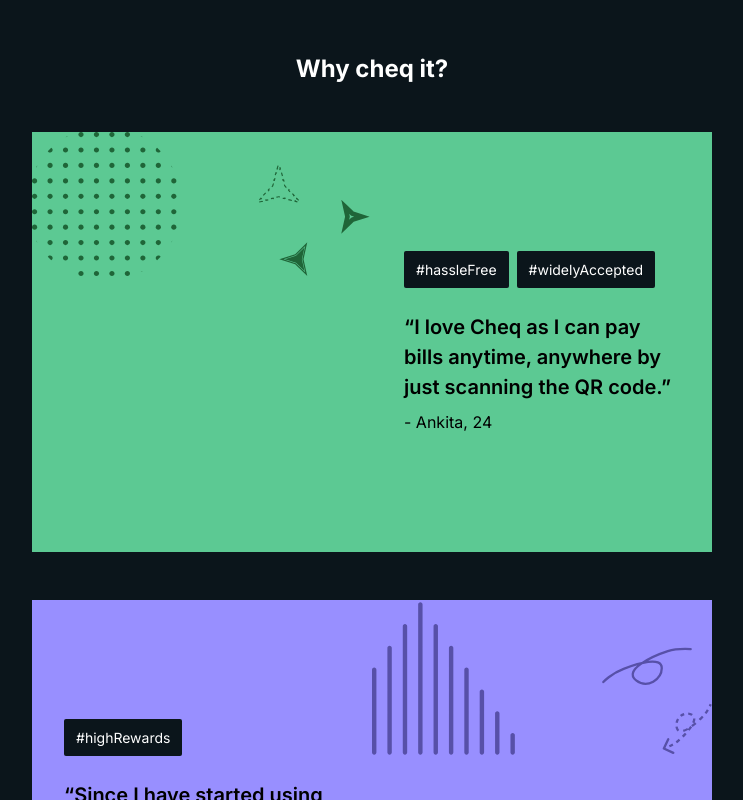
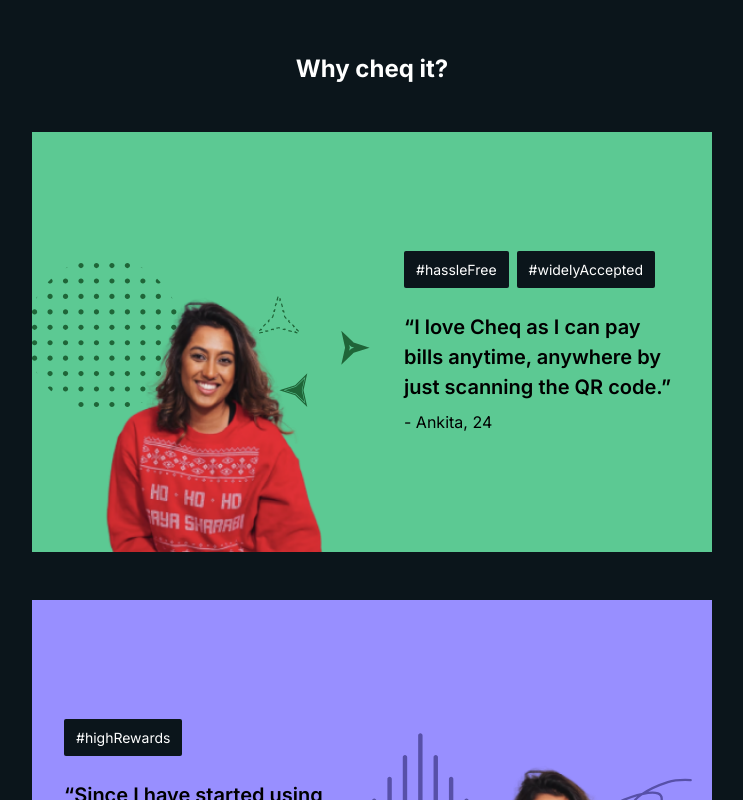
Before and after one commit to ashokrajann/cheq-website, a Next.js app: page / in a window 1280 px wide. Shown: the part 2360-3160 px from the top of the page, without its empty margins (268-1011 px from the left). Built offline with nearby package versions, Linux system fonts and the light colour scheme.

Commit message:
style: Add user image to Highlights

```diff
--- a/components/Highlights/Highlights.js
+++ b/components/Highlights/Highlights.js
@@ -33,15 +33,15 @@
               alt={card.alt}
               layout="fill"
               objectFit="contain"
-              objectPosition="top"
+              objectPosition="center"
             />
-            {/* <Image
+            <Image
               src={card.imageSrc}
               alt={card.alt}
-              width={340}
-              height={420}
-              layout="responsive"
-            /> */}
+              layout="fill"
+              objectFit="contain"
+              objectPosition="bottom"
+            />
           </div>
 
         </div>
--- a/data.js
+++ b/data.js
@@ -23,7 +23,7 @@
   {
     highlightNumber: 1,
     highlightDetails: "I love Cheq as I can pay bills anytime, anywhere by just scanning the QR code.",
-    imageSrc: "/images/highlights/green_user.jpg",
+    imageSrc: "/images/highlights/green_user.png",
     imageBg: "/images/highlights/green_bg.svg",
     alt: "Image of spends split and report",
     userName: "Ankita",
@@ -34,7 +34,7 @@
   {
     highlightNumber: 2,
     highlightDetails: "Since I have started using Cheq, I have won rewards worth over ₹1,000 already!",
-    imageSrc: "/images/highlights/purple_user.jpg",
+    imageSrc: "/images/highlights/green_user.png",
     imageBg: "/images/highlights/purple_bg.svg",
     alt: "Image of credit profile and growth arrow",
     userName: "Ankita",
@@ -45,7 +45,7 @@
   {
     highlightNumber: 3,
     highlightDetails: "Cheq's KYC process is so fast that it  gets approved within 10-15 minutes.",
-    imageSrc: "/images/highlights/yellow_user.jpg",
+    imageSrc: "/images/highlights/green_user.png",
     imageBg: "/images/highlights/yellow_bg.svg",
     alt: "Image of multiple split bills",
     userName: "Ankita",
@@ -56,7 +56,7 @@
   {
     highlightNumber: 4,
     highlightDetails: "Cheq's secure swipe payment let's me pay easily without entering any PIN.",
-    imageSrc: "/images/highlights/pink_user.jpg",
+    imageSrc: "/images/highlights/green_user.png",
     imageBg: "/images/highlights/pink_bg.svg",
     alt: "Image of multiple split bills",
     userName: "Ankita",
```
Also changed, not shown: public/images/highlights/green_user.png (added).
